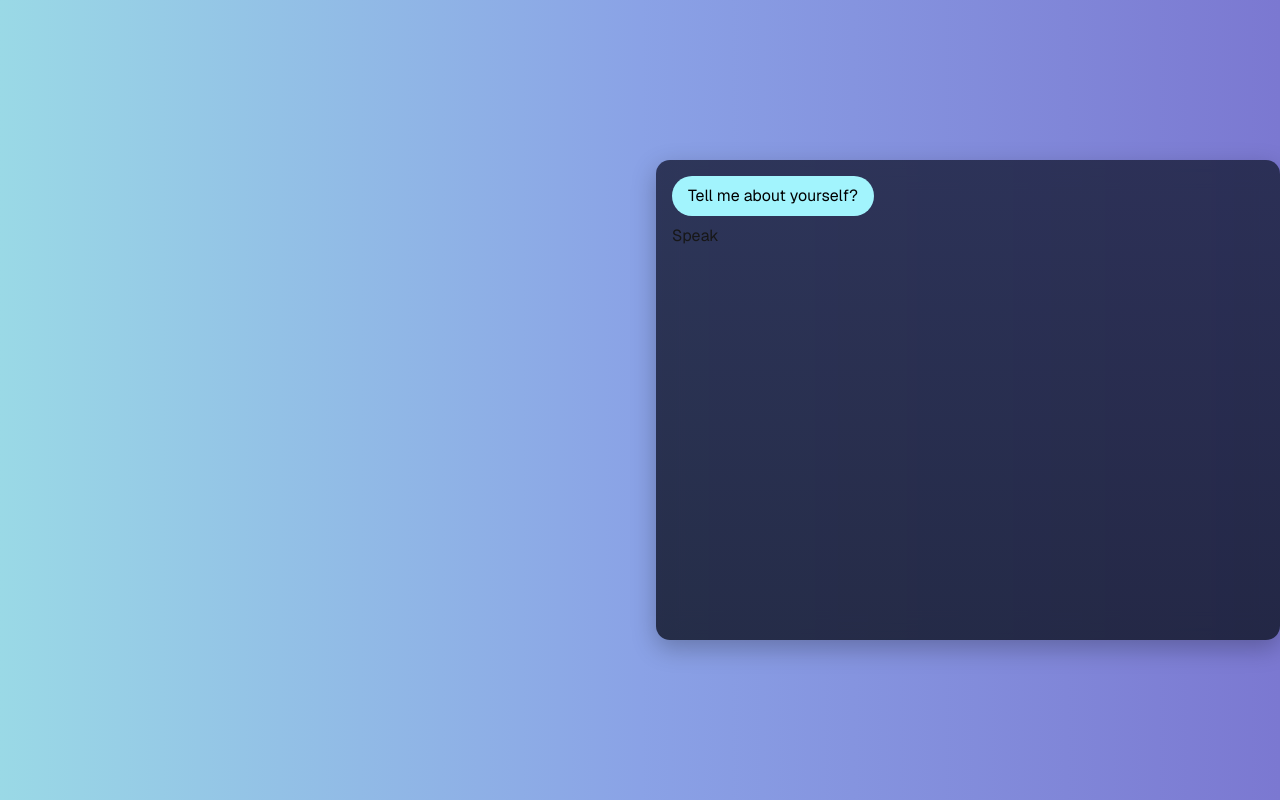
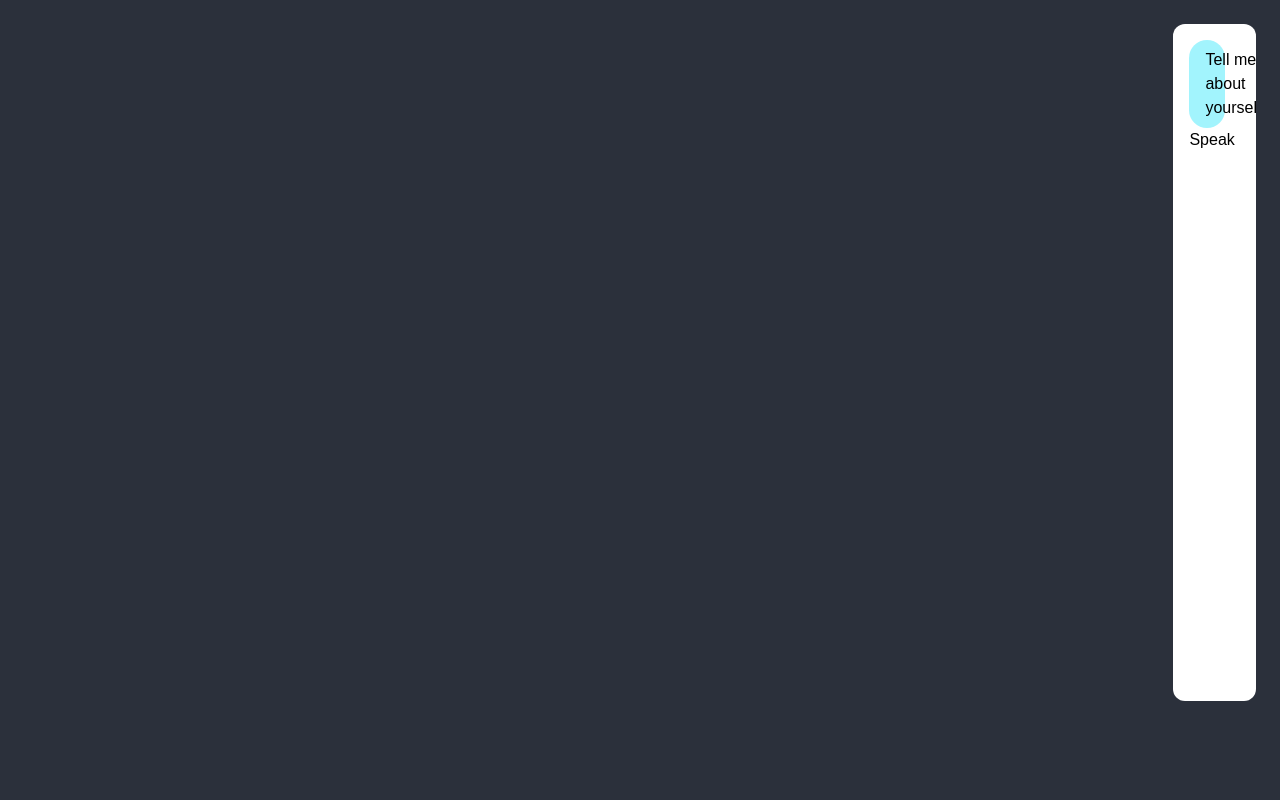
Before and after one commit to VincentHuynh1016/Interview_Prep, a Next.js app: page /interview in a window 1280 px wide. Built offline with nearby package versions, Linux system fonts and the light colour scheme; no server answers.

Commit message:
Changed background

```diff
--- a/app/interview/page.tsx
+++ b/app/interview/page.tsx
@@ -1,12 +1,14 @@
 "use client";
-import {useEffect, useRef, useState} from "react";
+import { useEffect, useRef, useState } from "react";
 
 export default function InterviewPage() {
   const videoRef = useRef<HTMLVideoElement>(null);
   const [questions, setQuestions] = useState<any[]>([]);
 
-    const [messages, setMessages] = useState([{role : "bot", text: "Tell me about yourself?"}]);
-    const chatRef = useRef<HTMLDivElement | null>(null)
+  const [messages, setMessages] = useState([
+    { role: "bot", text: "Tell me about yourself?" },
+  ]);
+  const chatRef = useRef<HTMLDivElement | null>(null);
 
   //Used to access the questions array
   const [qIndex, setQIndex] = useState(0);
@@ -15,7 +17,8 @@ export default function InterviewPage() {
   function startListening() {
     //Creates a new instance of speech recognition
     const SpeechRecognition =
-        (window as any).SpeechRecognition || (window as any).webkitSpeechRecognition;
+      (window as any).SpeechRecognition ||
+      (window as any).webkitSpeechRecognition;
 
     if (!SpeechRecognition) {
       console.warn("SpeechRecognition is not supported in this browser.");
@@ -35,14 +38,13 @@ export default function InterviewPage() {
       setMessages((prev) => [...prev, { role: "bot", text: nextQ }]);
       setQIndex((i) => i + 1);
     };
-    };
+  }
 
   useEffect(() => {
     if (chatRef.current) {
       chatRef.current.scrollTop = chatRef.current.scrollHeight;
     }
   }, [messages]);
-
 
   // Fetch the interview questions from local JSON file (TEMPORARY)
   useEffect(() => {
@@ -61,16 +63,18 @@ export default function InterviewPage() {
   }, []);
 
   return (
-      <div className="flex min-h-screen items-center justify-center bg-zinc-50 font-sans gradient-bg">
-        <div className="flex items-center gap-4">
+    <div
+      className="flex h-screen items-start p-6 bg-zinc-900 gap-4"
+      style={{ backgroundColor: "rgb(43, 48, 59)" }}
+    >
       <video
         ref={videoRef}
         autoPlay
-            className="w-160 h-120 rounded-lg object-cover"
+        className="w-[92%] h-[90%] rounded-xl object-cover"
       />
       <div
         ref={chatRef}
-            className="chat-input-bg w-160 h-120 rounded-lg overflow-y-auto p-4 space-y-2"
+        className="w-[30%] h-[90%] rounded-xl bg-white p-4 overflow-y-auto"
       >
         {messages.map((m, i) => (
           <div
@@ -90,8 +94,10 @@ export default function InterviewPage() {
             </p>
           </div>
         ))}
-            <button onClick={startListening}>Speak</button>
+        <button className="text-black" onClick={startListening}>
+          Speak
+        </button>
       </div>
     </div>
-      </div>
-    );}
+  );
+}
```
Lines whose indentation alone changed are shown as unchanged.
